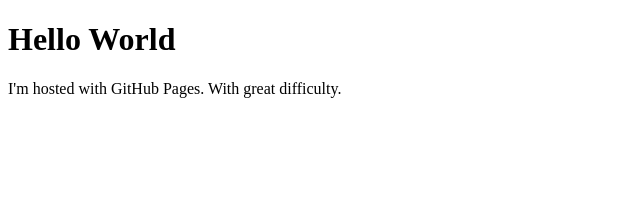
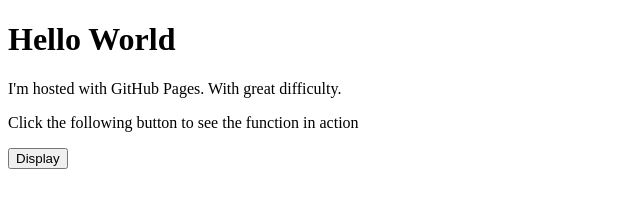
Before and after one commit to JDokter/jdokter.github.io, a plain HTML site: page index.html in a window 1280 px wide. Shown: the whole page, without its empty margins (0-640 px from the left). Drawn offline with Linux system fonts and the light colour scheme.

Commit message:
Added button
Added a simple button to test the javascript functionallity

```diff
--- a/index.html
+++ b/index.html
@@ -1,7 +1,23 @@
 <!DOCTYPE html>
 <html>
+
+<head>
+<script type = "text/javascript">
+functionmyfunction() {
+alert("how are you");
+         }
+</script>
+</head>
+
 <body>
 <h1>Hello World</h1>
 <p>I'm hosted with GitHub Pages. With great difficulty.</p>
+
+<p>Click the following button to see the function in action</p>
+<input type = "button" onclick = "myfunction()" value = "Display">
+
 </body>
+
+
+
 </html>
```
